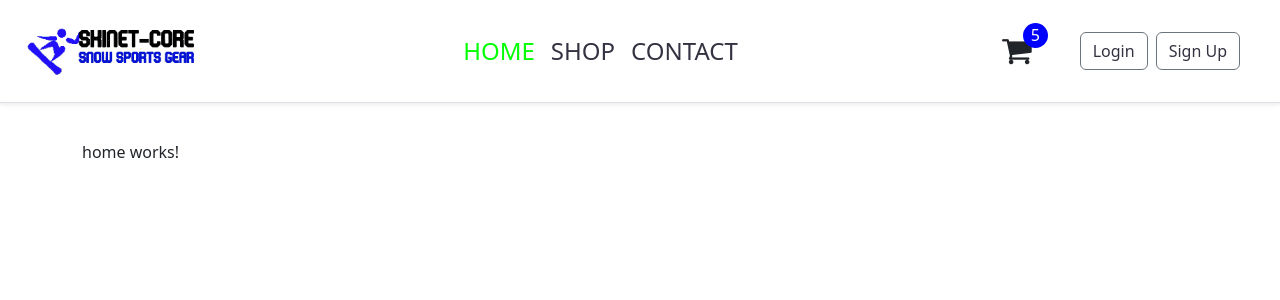
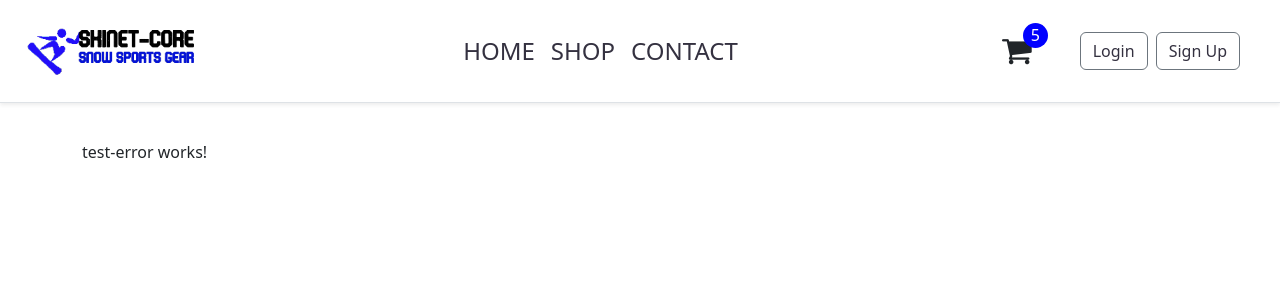
Before and after one commit to VeryBearyAndy/dotnet-Angular-Udemy, an Angular app in the folder angular/client/: page /test-error in a window 1280 px wide. Before the commit this address led to /. Shown: the top 300 px of the page. Built offline with nearby package versions, Linux system fonts and the light colour scheme.

Commit message:
add test-error componant and add the componant to the router

```diff
--- a/angular/client/src/app/app-routing.module.ts
+++ b/angular/client/src/app/app-routing.module.ts
@@ -3,9 +3,11 @@ import { RouterModule, Routes } from '@angular/router';
 import { HomeComponent } from './home/home.component';
 import { ShopComponent } from './shop/shop.component';
 import { ProductDetailsComponent } from './shop/product-details/product-details.component';
+import { TestErrorComponent } from './core/test-error/test-error.component';
 
 const routes: Routes = [
   {path: '', component: HomeComponent},
+  {path: 'test-error', component: TestErrorComponent},
   {path: 'shop', loadChildren: () => import('./shop/shop.module').then(m => m.ShopModule)},
   {path: '**', redirectTo:'', pathMatch:"full"},
 ];
--- a/angular/client/src/app/core/core.module.ts
+++ b/angular/client/src/app/core/core.module.ts
@@ -2,12 +2,14 @@ import { NgModule } from '@angular/core';
 import { CommonModule } from '@angular/common';
 import { NavBarComponent } from './nav-bar/nav-bar.component';
 import { RouterModule } from '@angular/router';
+import { TestErrorComponent } from './test-error/test-error.component';
 
 
 
 @NgModule({
   declarations: [
-    NavBarComponent
+    NavBarComponent,
+    TestErrorComponent
   ],
   imports: [
     CommonModule,
--- /dev/null
+++ b/angular/client/src/app/core/test-error/test-error.component.html
@@ -0,0 +1 @@
+<p>test-error works!</p>
```
Also changed, not shown: angular/client/src/app/core/test-error/test-error.component.ts (added, +10 -0 lines), angular/client/src/app/core/test-error/test-error.component.scss (added).
